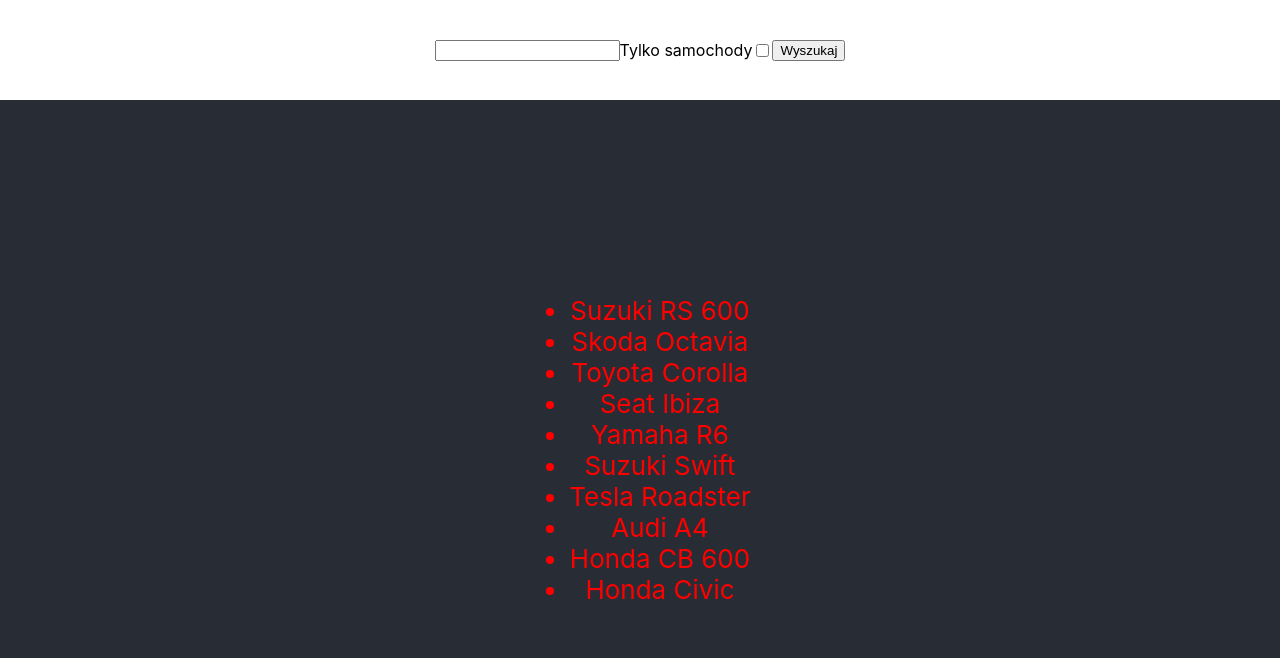
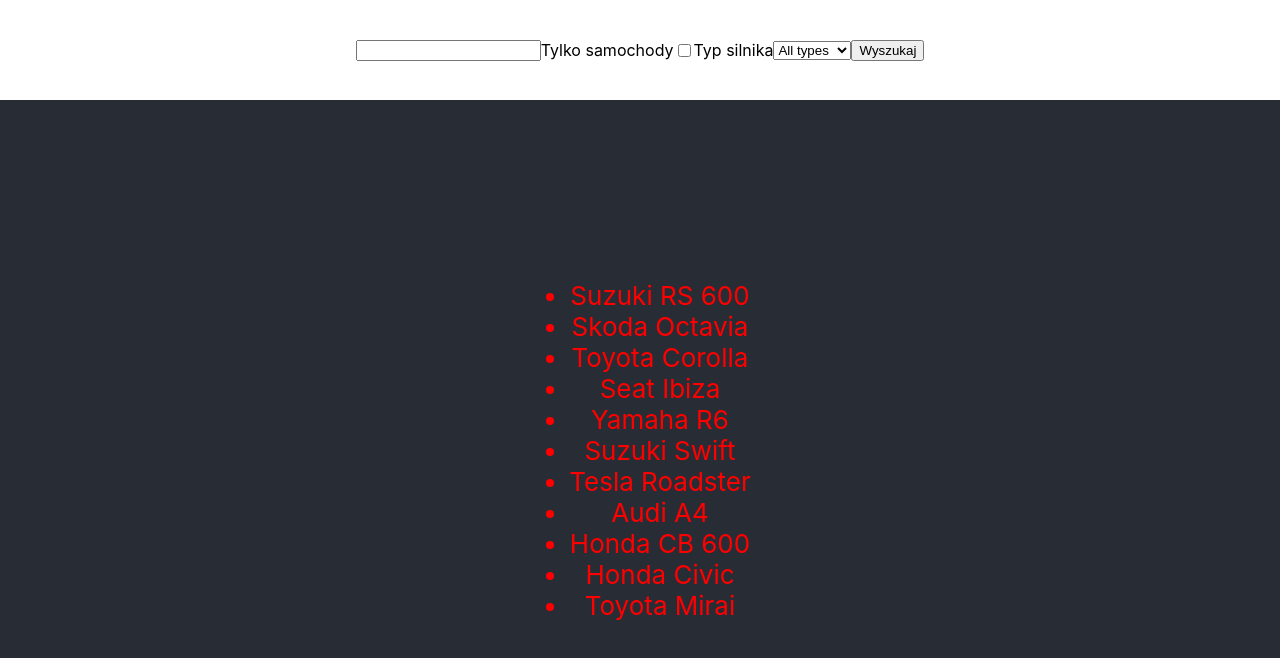
Before and after one commit to djakimiuk/react2223, a React (Create React App) app: page / in a window 1280 px wide. Shown: the top 658 px of the page. Built offline with nearby package versions, Linux system fonts and the light colour scheme.

Commit message:
ps4-zad5

```diff
--- a/src/common/consts/vehicles.js
+++ b/src/common/consts/vehicles.js
@@ -1,63 +1,69 @@
 const vehicles = [
   {
-    type: "motobike",
-    brand: "Suzuki",
-    model: "RS 600",
-    engineType: "petrol",
+    type: 'motobike',
+    brand: 'Suzuki',
+    model: 'RS 600',
+    engineType: 'petrol',
   },
   {
-    type: "car",
-    brand: "Skoda",
-    model: "Octavia",
-    engineType: "petrol",
+    type: 'car',
+    brand: 'Skoda',
+    model: 'Octavia',
+    engineType: 'petrol',
   },
   {
-    type: "car",
-    brand: "Toyota",
-    model: "Corolla",
-    engineType: "hybrid",
+    type: 'car',
+    brand: 'Toyota',
+    model: 'Corolla',
+    engineType: 'hybrid',
   },
   {
-    type: "car",
-    brand: "Seat",
-    model: "Ibiza",
-    engineType: "petrol",
+    type: 'car',
+    brand: 'Seat',
+    model: 'Ibiza',
+    engineType: 'petrol',
   },
   {
-    type: "motobike",
-    brand: "Yamaha",
-    model: "R6",
-    engineType: "petrol",
+    type: 'motobike',
+    brand: 'Yamaha',
+    model: 'R6',
+    engineType: 'petrol',
   },
   {
-    type: "car",
-    brand: "Suzuki",
-    model: "Swift",
-    engineType: "petrol",
+    type: 'car',
+    brand: 'Suzuki',
+    model: 'Swift',
+    engineType: 'petrol',
   },
   {
-    type: "car",
-    brand: "Tesla",
-    model: "Roadster",
-    engineType: "electric",
+    type: 'car',
+    brand: 'Tesla',
+    model: 'Roadster',
+    engineType: 'electric',
   },
   {
-    type: "car",
-    brand: "Audi",
-    model: "A4",
-    engineType: "hybrid",
+    type: 'car',
+    brand: 'Audi',
+    model: 'A4',
+    engineType: 'hybrid',
   },
   {
-    type: "motobike",
-    brand: "Honda",
-    model: "CB 600",
-    engineType: "petrol",
+    type: 'motobike',
+    brand: 'Honda',
+    model: 'CB 600',
+    engineType: 'petrol',
   },
   {
-    type: "car",
-    brand: "Honda",
-    model: "Civic",
-    engineType: "petrol",
+    type: 'car',
+    brand: 'Honda',
+    model: 'Civic',
+    engineType: 'petrol',
+  },
+  {
+    type: 'car',
+    brand: 'Toyota',
+    model: 'Mirai',
+    engineType: 'hydrogen',
   },
 ];
 
--- a/src/components/Header/Header.js
+++ b/src/components/Header/Header.js
@@ -7,6 +7,7 @@
     this.state = {
       searchPhrase: '',
       searchOnlyCars: false,
+      searchEngineType: '',
     };
   }
 
@@ -18,9 +19,13 @@
     this.setState({ searchOnlyCars: event.target.checked });
   };
 
+  handleSelectEngineType = (event) => {
+    this.setState({ searchEngineType: event.target.value });
+  };
+
   filterVehicles = () => {
     const { vehicles } = this.props;
-    const { searchPhrase, searchOnlyCars } = this.state;
+    const { searchPhrase, searchOnlyCars, searchEngineType } = this.state;
 
     // odfiltrowanie zgodnych wyników
     let filteredVehicles = vehicles.filter((vehicle) =>
@@ -28,15 +33,28 @@
     );
     if (searchOnlyCars) {
       filteredVehicles = filteredVehicles.filter(
-        (vehicle2) => vehicle2.type === 'car'
+        (vehicle) => vehicle.type === 'car'
+      );
+    }
+    if (searchEngineType) {
+      filteredVehicles = filteredVehicles.filter(
+        (vehicle) => vehicle.engineType === searchEngineType
       );
     }
     // przekazanie wyfiltrowanych pojazdów do komponentu rodzica (App)
     this.props.sendFilteredVehiclesToParentComponent(filteredVehicles);
   };
 
+  getUniqueVehicleEngineTypes = () => {
+    const { vehicles } = this.props;
+    const vehicleEngineList = vehicles.map((vehicle) => vehicle.engineType);
+    const uniqueVehicleEngineList = [...new Set(vehicleEngineList)];
+    return uniqueVehicleEngineList;
+  };
+
   render() {
-    const { searchPhrase, searchOnlyCars } = this.state;
+    const uniqueVehicleEngineTypes = this.getUniqueVehicleEngineTypes();
+    const { searchPhrase, searchOnlyCars, searchEngineType } = this.state;
     return (
       <div className={styles.HeaderWrapper}>
         <input
@@ -49,6 +67,17 @@
           onChange={this.handleOnlyCarsChange}
           value={searchOnlyCars}
         ></input>
+        <p> Typ silnika </p>
+        <select value={searchEngineType} onChange={this.handleSelectEngineType}>
+          <option key={'all'} value={''}>
+            All types
+          </option>
+          {uniqueVehicleEngineTypes.map((engineType) => (
+            <option key={engineType} value={engineType}>
+              {engineType}
+            </option>
+          ))}
+        </select>
         <button onClick={this.filterVehicles}>Wyszukaj</button>
       </div>
     );
```
